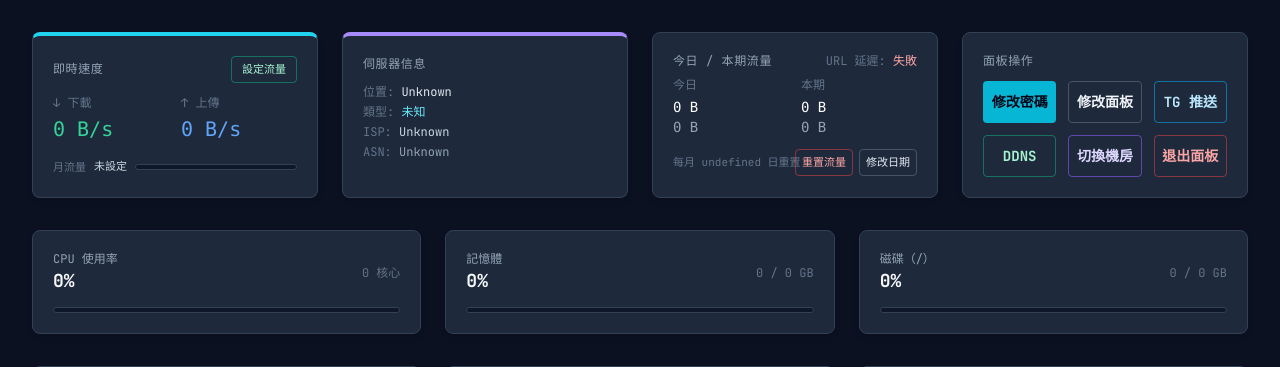
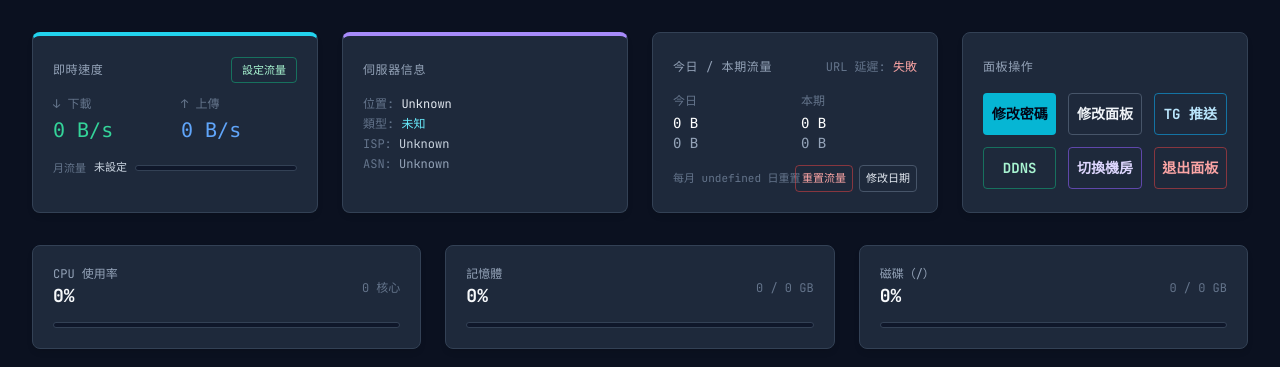
Before and after one commit to wwintj/vps-traffic-panel, a FastAPI app: template app/templates/index.html in a window 1280 px wide. Shown: the part 117-484 px from the top of the page. Run offline with FastAPI, Linux system fonts and the light colour scheme; the template is opened without the code that fills it, so the values that code supplies are empty; some libraries are stand-ins or nearby versions.

Commit message:
Align dashboard card headers

```diff
--- a/app/templates/index.html
+++ b/app/templates/index.html
@@ -11,6 +11,7 @@
         body { background-color: #0b1120; color: #f8fafc; font-family: "JetBrains Mono", "Noto Sans TC", "Microsoft JhengHei", "PingFang TC", "Heiti TC", monospace, sans-serif; }
         h1, .font-mono { font-family: "Share Tech Mono", "JetBrains Mono", "Noto Sans TC", "Microsoft JhengHei", monospace; letter-spacing: 0; }
         .card { background-color: #1e293b; border: 1px solid #334155; border-radius: 0.5rem; padding: 1.25rem; box-shadow: 0 4px 6px -1px rgba(0, 0, 0, 0.1); }
+        .card-title-row { min-height: 1.75rem; display: flex; align-items: center; justify-content: space-between; gap: 0.5rem; margin-bottom: 0.75rem; }
         .progress-track { height: 6px; width: 100%; overflow: hidden; border-radius: 999px; background: #0f172a; border: 1px solid #334155; }
         .progress-fill { height: 100%; width: 0%; border-radius: inherit; transition: width 0.35s ease; }
         .status-dot-ok { height: 8px; width: 8px; background-color: #10b981; border-radius: 50%; display: inline-block; box-shadow: 0 0 8px #10b981; }
@@ -41,7 +42,7 @@
 
     <div class="grid grid-cols-1 sm:grid-cols-2 lg:grid-cols-4 gap-4 md:gap-6 mb-8">
         <div class="card border-t-4 border-t-cyan-400">
-            <div class="mb-3 flex items-center justify-between gap-2">
+            <div class="card-title-row">
                 <h3 class="text-slate-400 text-xs uppercase tracking-wider">即時速度</h3>
                 <button id="open-traffic-quota" class="shrink-0 rounded border border-emerald-500/50 px-2.5 py-1 text-[11px] text-emerald-200 hover:border-emerald-300 transition">設定流量</button>
             </div>
@@ -64,7 +65,9 @@
             </div>
         </div>
         <div class="card border-t-4 border-t-violet-400">
-            <h3 class="text-slate-400 mb-3 text-xs uppercase tracking-wider">伺服器信息</h3>
+            <div class="card-title-row">
+                <h3 class="text-slate-400 text-xs uppercase tracking-wider">伺服器信息</h3>
+            </div>
             <div class="text-xs text-slate-500 space-y-1">
                 <p>位置: <span id="ip-location" class="text-slate-200">...</span></p>
                 <p>類型: <span id="ip-type" class="text-cyan-300 font-mono">...</span></p>
@@ -73,7 +76,7 @@
             </div>
         </div>
         <div class="card">
-            <div class="mb-2 flex flex-wrap items-center justify-between gap-2">
+            <div class="card-title-row flex-wrap">
                 <h3 class="text-slate-400 text-xs uppercase tracking-wider">今日 / 本期流量</h3>
                 <p class="text-xs text-slate-500">URL 延遲: <span id="latency-ms" class="font-mono text-cyan-300">...</span></p>
             </div>
@@ -94,7 +97,9 @@
             </div>
         </div>
         <div class="card">
-            <h3 class="text-slate-400 mb-3 text-xs uppercase tracking-wider">面板操作</h3>
+            <div class="card-title-row">
+                <h3 class="text-slate-400 text-xs uppercase tracking-wider">面板操作</h3>
+            </div>
             <div class="grid grid-cols-3 gap-3">
                 <button id="open-auth-settings" class="w-full rounded bg-cyan-500 hover:bg-cyan-400 text-slate-950 font-bold text-sm py-2.5 transition">修改密碼</button>
                 <button id="open-panel-settings" class="w-full rounded border border-slate-600 hover:border-cyan-400 text-slate-100 font-bold text-sm py-2.5 transition">修改面板</button>
```
